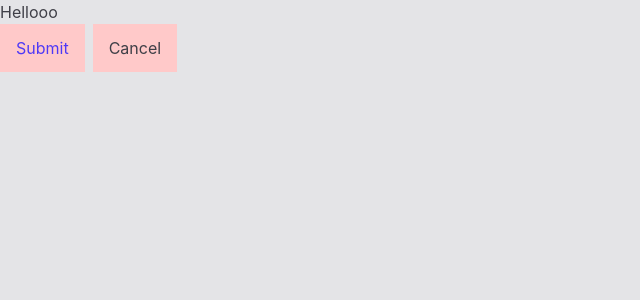
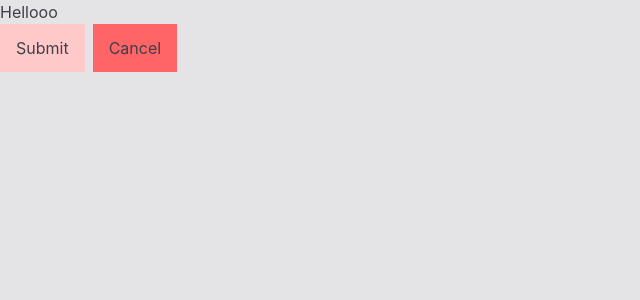
Before and after one commit to Akwei001/neomorph, a React (Vite) app: page / in a window 1280 px wide. Shown: the top 300 px of the page, without its empty margins (0-640 px from the left). Built offline with nearby package versions, Linux system fonts and the light colour scheme.

Commit message:
tailwind merge added

```diff
--- a/package.json
+++ b/package.json
@@ -16,6 +16,7 @@
     "lucide-react": "^0.577.0",
     "react": "^19.2.0",
     "react-dom": "^19.2.0",
+    "tailwind-merge": "^3.5.0",
     "tailwindcss": "^4.2.1"
   },
   "devDependencies": {
--- a/src/App.tsx
+++ b/src/App.tsx
@@ -11,8 +11,8 @@ function App() {
     <main>
       <h1>Hellooo</h1>
       <div className="space-x-2">
-        <Button className="text-primary">Submit</Button>
-        <Button>Cancel</Button>
+        <Button variant={"primary"}>Submit</Button>
+        <Button variant={"destructive"}>Cancel</Button>
       </div>
 
     </main>
--- a/src/components/Button.tsx
+++ b/src/components/Button.tsx
@@ -7,8 +7,8 @@ const buttonVariants = cva("inline-flex justify-center items-center bg-red-200",
   variants:{
     variant:{
       default:"",
-      primary:"",
-      destructive:"",
+      primary:"bg-blue-400",
+      destructive:"bg-red-400",
       warning:"",
     },
     size:{
@@ -22,11 +22,12 @@ const buttonVariants = cva("inline-flex justify-center items-center bg-red-200",
   },
 });
 
- export default function Button(props) {
+interface ButtonProps extends useRender.ComponentProps<"button">, VariantProps<typeof buttonVariants> {}
 
+ export default function Button(props: ButtonProps) {
 
    const mergedProps = mergeProps(props, {
-      className: buttonVariants(),
+      className: buttonVariants({variant: props.variant, size: props.size}),
    });
 
    const element = useRender({
```
Also changed, not shown: 1 other file (tests, documents, lock files or other folders).
